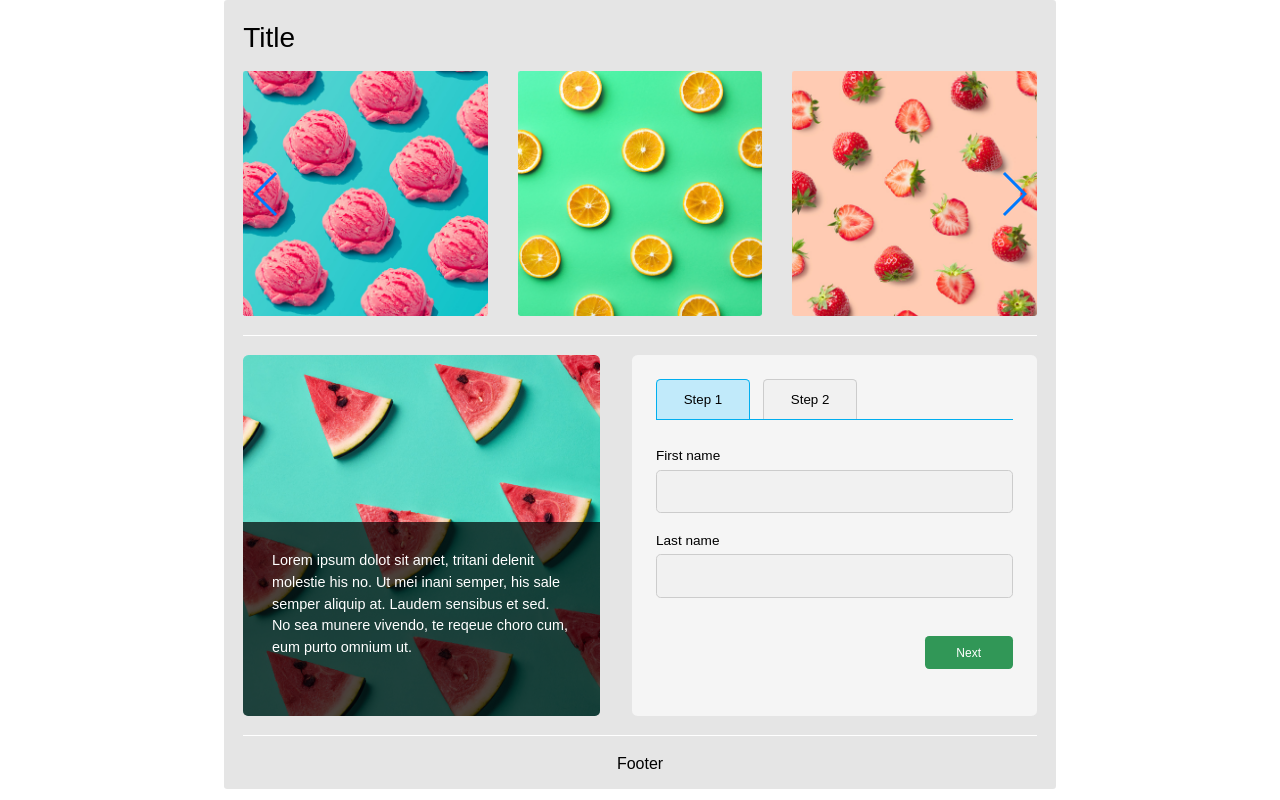
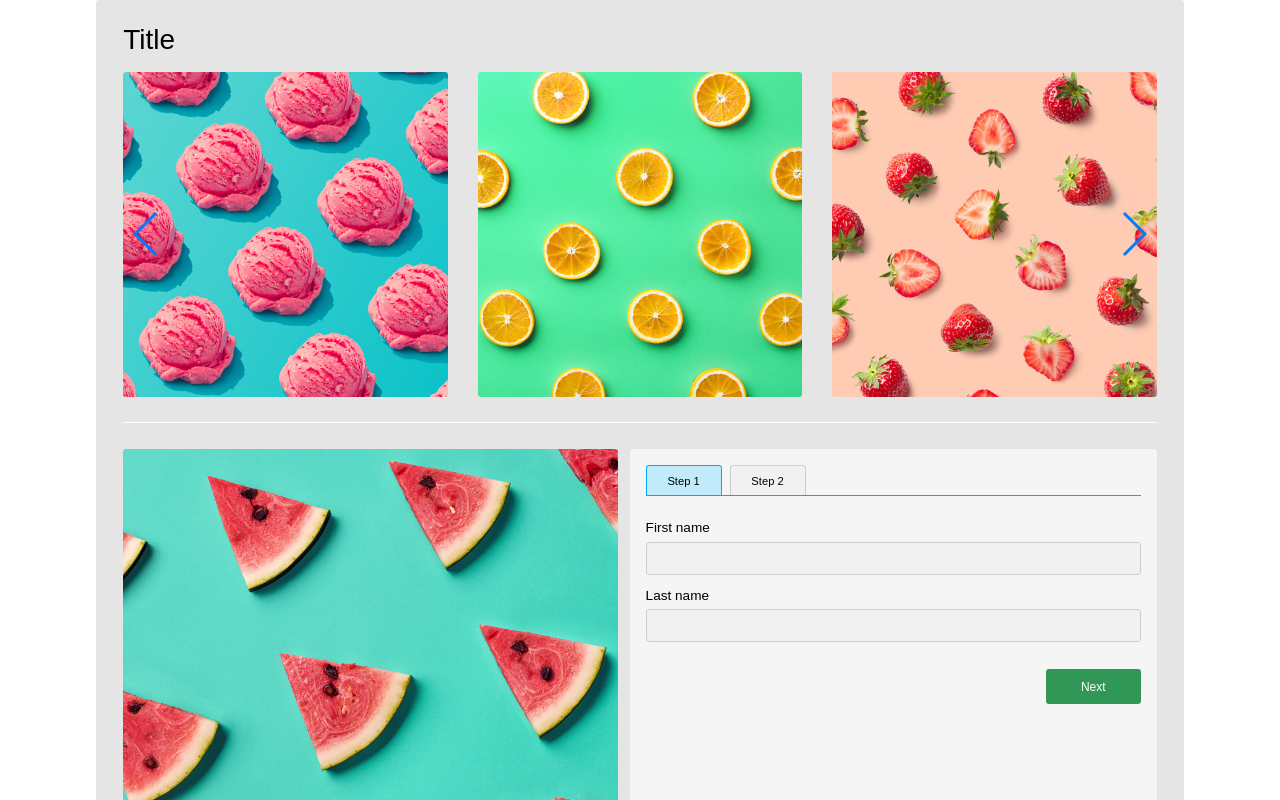
Before and after one commit to Farouk314/AvamaeAssessment, a React (Create React App) app: page / in a window 1280 px wide. Shown: the top 800 px of the page. Built offline with nearby package versions, Linux system fonts and the light colour scheme.

Commit message:
Fix Browser zoom behaviour and clean up

```diff
--- a/public/index.html
+++ b/public/index.html
@@ -21,11 +21,17 @@
       Learn how to configure a non-root public URL by running `npm run build`.
     -->
   <title>React App</title>
+  <style>
+    .root-div {
+      font-size: 62.5%;
+      max-width: 100rem;
+    }
+  </style>
 </head>
 
 <body>
   <noscript>You need to enable JavaScript to run this app.</noscript>
-  <div id="root"></div>
+  <div id="root" class="root-div"></div>
   <!--
       This HTML file is a template.
       If you open it directly in the browser, you will see an empty page.
--- a/src/App.css
+++ b/src/App.css
@@ -1,16 +1,32 @@
+body {
+  font-family: Arial, Helvetica, sans-serif;
+  -webkit-font-smoothing: antialiased;
+  -moz-osx-font-smoothing: grayscale;
+  margin : 0;
+  padding: 0 1rem 0 1rem;
+}
+
+@media only screen and (min-width: 768px) {
+    body {
+      padding: 0 5rem 0 5rem;
+    }
+}
+
 .root-container {
   background: rgb(229,229,229);
-  border-radius: 0.2em;
+  border-radius: 0.2rem;
+  padding: 0 1.5rem 0 1.5rem;
+  margin: 0 1rem 0 1rem;
 }
 
 @media only screen and (min-width: 700px) {
   .root-container {
-    padding: 0 1.5vw 0 1.5vw;
+    padding: 0 1.7rem 0 1.7rem;
   }
 }
 
 .divider {
-  margin: 1.2em 0;
+  margin: 1.6rem 0;
   border: none;
   background-color: white;
   height: 1px;
@@ -18,5 +34,5 @@
 
 .footer {
   text-align: center;
-  padding-bottom: 1em;
+  padding-bottom: 1rem;
 }
--- a/src/components/HeaderSection/Carousel/Carousel.tsx
+++ b/src/components/HeaderSection/Carousel/Carousel.tsx
@@ -15,6 +15,11 @@ class Carousel extends React.Component {
         prevEl: '.swiper-button-prev',
       },
       slidesPerView: 3,
+      breakpoints: {
+        768: {
+          slidesPerView: 1
+        }
+      },
       spaceBetween: 30,
       loop: true,
     });
@@ -22,6 +27,7 @@ class Carousel extends React.Component {
 
   render() {
     return (
+      <div className="swiper-box">
         <div className="swiper-container">
           <div className="swiper-wrapper">
             <img className="swiper-slide" src={icecream} alt="icecream" />
@@ -33,6 +39,7 @@ class Carousel extends React.Component {
           <div className="swiper-button-next" />
           <div className="swiper-button-prev" />
         </div>
+      </div>
     );
   }
 }
--- a/src/components/HeaderSection/Carousel/carousel.css
+++ b/src/components/HeaderSection/Carousel/carousel.css
@@ -4,7 +4,11 @@
 }
 
 .swiper-slide {
-  border-radius: 1%;
+  border-radius: 0.2rem;
+}
+
+.swiper-box {
+  /* width: 80rem; */
 }
 
 .swiper-custom {
--- a/src/components/HeaderSection/headerSection.css
+++ b/src/components/HeaderSection/headerSection.css
@@ -1,12 +1,12 @@
 .header-text {
     text-align: left;
-    font-size: 1.75em;
+    font-size: 1.75rem;
     font-weight: normal;
-    padding-top: 0.8em;
-    margin-block-start: 0em;
-    margin-block-end: 0.6em;
+    padding-top: 1.5rem;
+    margin-block-start: 0;
+    margin-block-end: 1rem;
 }
 
 .carousel-box {
-    border-radius: 0.2em;
+    border-radius: 0.2rem;
 }
--- a/src/components/UserSection/PictureText/pictureText.css
+++ b/src/components/UserSection/PictureText/pictureText.css
@@ -1,12 +1,11 @@
 .image-container {
     position: relative;
-    overflow: hidden;
 }
 
 .watermelon-image {
     width: 100%;
     height: 100%;
-    border-radius: 0.35em;
+    border-radius: 0.2rem;
 }
 
 .image-text {
@@ -14,13 +13,19 @@
     bottom: 0;
     left: 0;
     background: rgba(0, 0, 0, 0.7);
-    padding: 2em 2em 4em 2em;
+    padding: 1.5rem 1rem 1.8rem 1rem;
     color: white;
-    font: 1em Sans-Serif;
+    font: 1rem Sans-Serif;
     text-align: left;
     line-height: 1.5em;
-    border-radius: 0em 0em 0.35em 0.35em;
+    border-radius: 0 0 0.2rem 0.2rem;
     margin: auto;
+}
+
+@media only screen and (max-width: 400px) {
+    .image-text {
+        font-size: 0.7rem;
+    }
 }
 
 @media only screen and (min-width: 768px) {
@@ -29,16 +34,6 @@
     }
 
     .image-text {
-      font-size: 0.7em;
+      font-size: 0.7rem;
     }
 }
-
-@media only screen and (min-width: 1001px) {
-    .image-container {
-        width: 50%;
-    }
-
-    .image-text {
-      font-size: 0.9em;
-    }
-  }
--- a/src/components/UserSection/UserDetailsForm/UserDetailsForm.tsx
+++ b/src/components/UserSection/UserDetailsForm/UserDetailsForm.tsx
@@ -29,7 +29,7 @@ class UserDetailsForm extends React.Component<object, State> {
     public render() {
         return (
             <div className="form-container">
-                <div className="step-button-container">
+                <div>
                     <button
                         onClick={() => this.onSetActiveTab(0)}
                         className={`step-button ${this.state.activeTab === 0 && "step-button-active"}`}
--- a/src/components/UserSection/UserDetailsForm/userDetailsForm.css
+++ b/src/components/UserSection/UserDetailsForm/userDetailsForm.css
@@ -1,9 +1,9 @@
 .form-container {
     background-color: rgb(245, 245, 245);
-    padding: 1.5em;
-    margin-top: 1em;
+    padding: 1rem;
+    margin-top: 1rem;
     height: auto;
-    border-radius: 0.35em;
+    border-radius: 0.2rem;
 }
 
 .form-divider {
@@ -11,31 +11,27 @@
     border: none;
     height: 1px;
     margin: 0;
-    margin-bottom: 7vw;
+    margin-bottom: 2rem;
 }
 
 .form-button-container {
-    padding-top: 4vw;
+    padding-top: 1rem;
     text-align: right;
 }
 
 .form-button {
     border: none;
     background-color: rgb(49,151,87);
-    padding: 0.8em 2.65em;
-    border-radius: 0.35em;
+    padding: 0.65rem 2.2rem;
+    border-radius: 0.2rem;
     color: white;
-    font-size: 0.75em;
+    font-size: 0.75rem;
 }
 
 .form-header {
     font-weight: normal;
-    font-size: 0.85em;
+    font-size: 0.85rem;
     margin: auto;
-}
-
-.step-button-container {
-    display: flex;
 }
 
 .step-button {
@@ -43,11 +39,12 @@
     border-style: solid;
     border-width: 1px;
     border-color: rgb(204,204,204);
-    border-top-right-radius: 0.35em;
-    border-top-left-radius: 0.35em;
+    border-top-right-radius: 0.2rem;
+    border-top-left-radius: 0.2rem;
     border-bottom-style: none;
-    margin-right: 1em;
-    padding: 0.9em 2em;
+    margin-right: 0.5rem;
+    padding: 0.55rem 1.3rem 0.55rem 1.3rem;
+    font-size: 0.7rem;
 }
 
 .step-button-active {
@@ -60,31 +57,31 @@
     border-style: solid;
     border-width: 1px;
     border-color: rgb(204,204,204);
-    border-radius: 0.35em;
-    padding: 1em 1em;
+    border-radius: 0.2rem;
+    padding: 0.5rem 0.5rem;
     width: 100%;
-    margin: 2vw 0;
+    margin: 0.5rem 0 1rem 0;
     box-sizing: border-box;
 }
 
 @media only screen and (min-width: 768px) {
     .form-divider {
-      margin-bottom: 2.2vw;
+      margin-bottom: 1.5rem;
     }
 
     .input-box {
-      margin: 0.5vw 0;
-      margin-bottom: 1.5vw;
+      margin: 0.4rem 0;
+      margin-bottom: 0.8rem;
     }
 
     .form-container {
       /*margin: top right bottom left */
-      margin: 0vw 0vw 0vw 2.5vw;
+      margin: 0 0 0 0.7rem;
       width: 50%;
     }
 
     .form-button-container {
-      padding-top: 1.5vw;
+      padding-top: 0.9rem;
     }
 }
 
--- a/src/components/index.css
+++ /dev/null
@@ -1,13 +0,0 @@
-body {
-  font-family: Arial, Helvetica, sans-serif;
-  font-size: 1em;
-  margin: 0 4vw;
-  -webkit-font-smoothing: antialiased;
-  -moz-osx-font-smoothing: grayscale;
-}
-
-@media only screen and (min-width: 768px) {
-    body {
-      padding: 0 13.5vw 0 13.5vw;
-    }
-}
--- a/src/components/index.tsx
+++ b/src/components/index.tsx
@@ -1,6 +1,5 @@
 import HeaderSection from './HeaderSection/HeaderSection'
 import UserSection from './UserSection/UserSection'
-import './index.css';
 
 export {
     HeaderSection,
```
Lines whose indentation alone changed are shown as unchanged.
